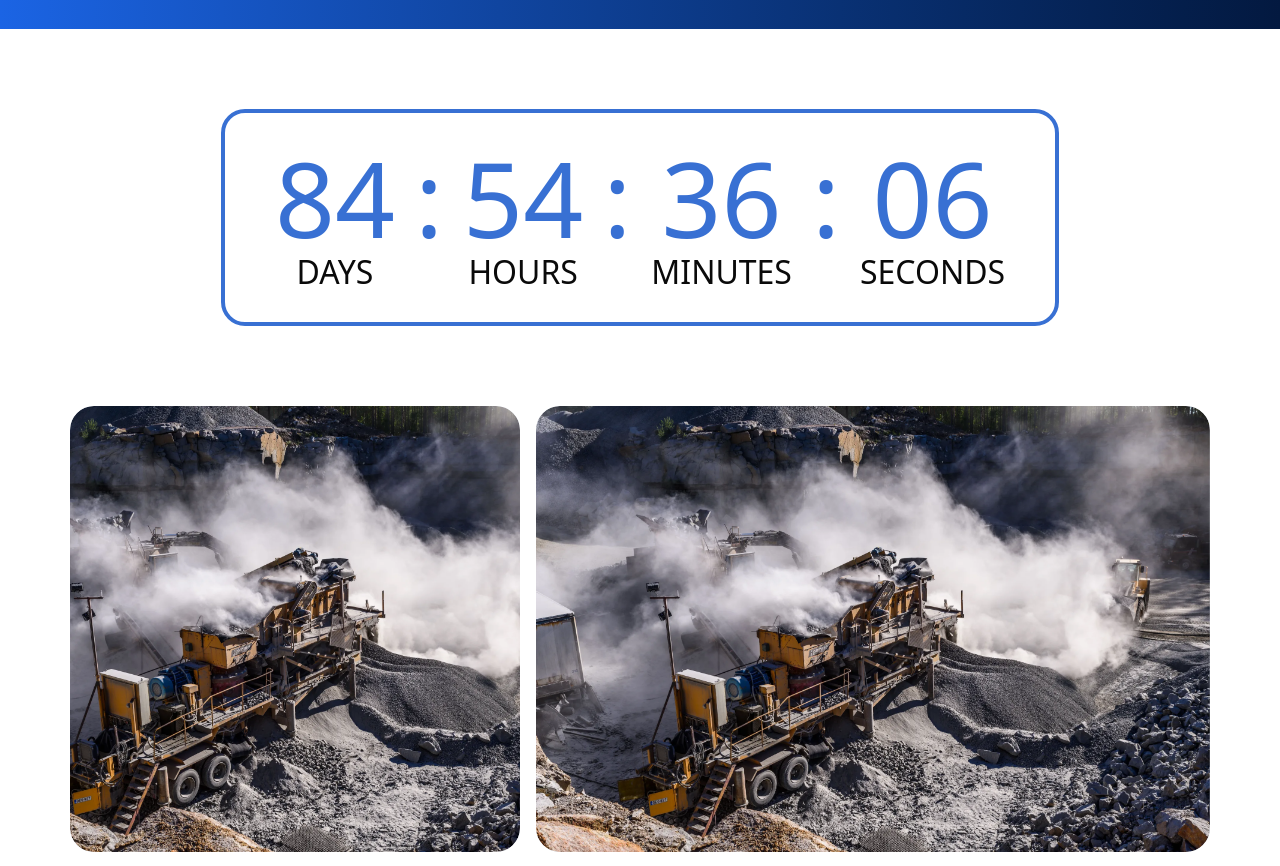
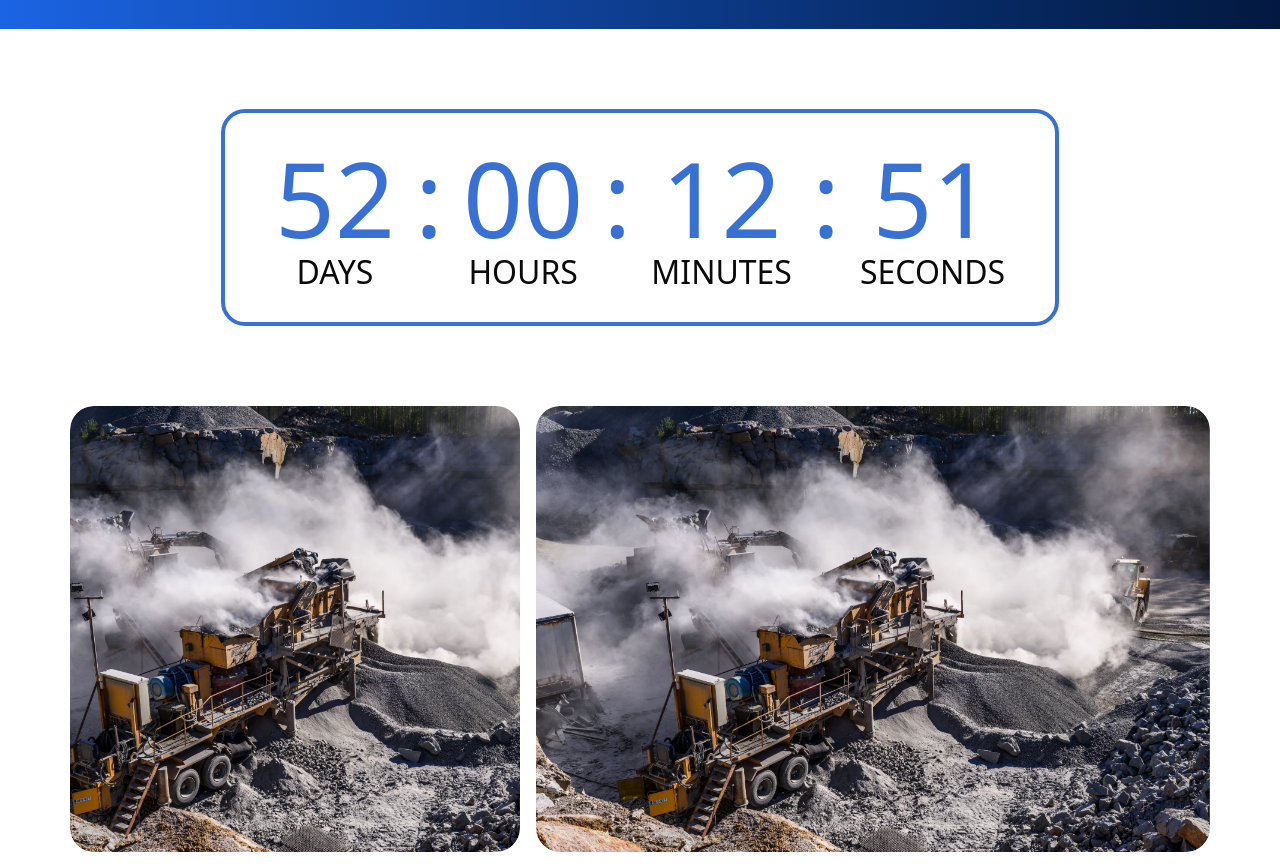
Before and after one commit to mandatedisrael/Blockfest-frontend, a Next.js app: page / in a window 1280 px wide. Shown: the part 884-1750 px from the top of the page. Built offline with nearby package versions, Linux system fonts and the light colour scheme.

Commit message:
fix: hover style error feat:added countdown component

```diff
--- a/app/page.tsx
+++ b/app/page.tsx
@@ -6,6 +6,7 @@ import { FaLocationDot } from "react-icons/fa6";
 import { IoCalendarClearOutline } from "react-icons/io5";
 import { EmblaOptionsType } from "embla-carousel";
 import Speakers from "@/components/carousel";
+import { Countdown } from "@/components/countdown";
 
 const HomePage = () => {
   const OPTIONS: EmblaOptionsType = { loop: true }
@@ -98,27 +99,7 @@ const HomePage = () => {
         </div>
       </section>
       <section className="flex flex-col items-center justify-center  py-[80px] px-[70px]">
-        <div className="flex items-start justify-center border-4 border-[#3870D3] w-fit space-x-5 rounded-[24px] py-[30px] px-[50px]">
-          <div className="flex items-center flex-col ">
-            <p className="text-[#3870D3] font-normal text-[104.95px] leading-[110px]">84</p>
-            <p className="font-[325px] text-[31.98px] leading-[120%] uppercase ">days</p>
-          </div>
-          <span className="text-[#3870D3] font-normal text-[104.95px] leading-[110px]">:</span>
-          <div className="flex items-center flex-col ">
-            <p className="text-[#3870D3] font-normal text-[104.95px] leading-[110px]">54</p>
-            <p className="font-[325px] text-[31.98px] leading-[120%] uppercase ">hours</p>
-          </div>
-          <span className="text-[#3870D3] font-normal text-[104.95px] leading-[110px]">:</span>
-          <div className="flex items-center flex-col ">
-            <p className="text-[#3870D3] font-normal text-[104.95px] leading-[110px]">36</p>
-            <p className="font-[325px] text-[31.98px] leading-[120%] uppercase ">minutes</p>
-          </div>
-          <span className="text-[#3870D3] font-normal text-[104.95px] leading-[110px]">:</span>
-          <div className="flex items-center flex-col ">
-            <p className="text-[#3870D3] font-normal text-[104.95px] leading-[110px]">06</p>
-            <p className="font-[325px] text-[31.98px] leading-[120%] uppercase ">seconds</p>
-          </div>
-        </div>
+        <Countdown targetDate={"2025-10-11T23:59:59"} />
 
 
         <div className="flex flex-col gap-4 w-full mt-[80px]">
--- /dev/null
+++ b/components/countdown.tsx
@@ -0,0 +1,113 @@
+/* eslint-disable react-hooks/exhaustive-deps */
+"use client";
+import { useState, useEffect, useRef } from 'react';
+
+interface CountdownProps {
+  targetDate: string | Date;
+  onExpire?: () => void;
+}
+
+interface TimeLeft {
+  days: number;
+  hours: number;
+  minutes: number;
+  seconds: number;
+}
+
+export function Countdown ({ targetDate, onExpire }: CountdownProps)  {
+  const [timeLeft, setTimeLeft] = useState<TimeLeft>({ days: 0, hours: 0, minutes: 0, seconds: 0 });
+  const intervalRef = useRef<NodeJS.Timeout | null>(null);
+
+  const calculateTimeLeft = (): TimeLeft => {
+    const difference = +new Date(targetDate) - +new Date();
+
+    if (difference <= 0) {
+      return { days: 0, hours: 0, minutes: 0, seconds: 0 };
+    }
+
+    return {
+      days: Math.floor(difference / (1000 * 60 * 60 * 24)),
+      hours: Math.floor((difference / (1000 * 60 * 60)) % 24),
+      minutes: Math.floor((difference / 1000 / 60) % 60),
+      seconds: Math.floor((difference / 1000) % 60),
+    };
+  };
+
+  useEffect(() => {
+    const updateCountdown = () => {
+      const newTimeLeft = calculateTimeLeft();
+      setTimeLeft(newTimeLeft);
+
+      // Check if expired
+      if (Object.values(newTimeLeft).every(value => value === 0)) {
+        onExpire?.();
+        if (intervalRef.current) {
+          clearInterval(intervalRef.current);
+        }
+      }
+    };
+
+    // Initial calculation
+    updateCountdown();
+
+    // Set up interval
+    intervalRef.current = setInterval(updateCountdown, 1000);
+
+    // Cleanup
+    return () => {
+      if (intervalRef.current) {
+        clearInterval(intervalRef.current);
+      }
+    };
+  }, [targetDate, onExpire]);
+
+  const formatNumber = (num: number): string => {
+    return num.toString().padStart(2, '0');
+  };
+
+  return (
+    <div className="flex items-start justify-center border-4 border-[#3870D3] w-fit space-x-5 rounded-[24px] py-[30px] px-[50px]">
+      <div className="flex items-center flex-col">
+        <p className="text-[#3870D3] font-normal text-[104.95px] leading-[110px] tabular-nums">
+          {formatNumber(timeLeft.days)}
+        </p>
+        <p className="font-light text-[31.98px] leading-[120%] uppercase">
+          days
+        </p>
+      </div>
+
+      <span className="text-[#3870D3] font-normal text-[104.95px] leading-[110px]">:</span>
+
+      <div className="flex items-center flex-col">
+        <p className="text-[#3870D3] font-normal text-[104.95px] leading-[110px] tabular-nums">
+          {formatNumber(timeLeft.hours)}
+        </p>
+        <p className="font-light text-[31.98px] leading-[120%] uppercase">
+          hours
+        </p>
+      </div>
+
+      <span className="text-[#3870D3] font-normal text-[104.95px] leading-[110px]">:</span>
+
+      <div className="flex items-center flex-col">
+        <p className="text-[#3870D3] font-normal text-[104.95px] leading-[110px] tabular-nums">
+          {formatNumber(timeLeft.minutes)}
+        </p>
+        <p className="font-light text-[31.98px] leading-[120%] uppercase">
+          minutes
+        </p>
+      </div>
+
+      <span className="text-[#3870D3] font-normal text-[104.95px] leading-[110px]">:</span>
+
+      <div className="flex items-center flex-col">
+        <p className="text-[#3870D3] font-normal text-[104.95px] leading-[110px] tabular-nums">
+          {formatNumber(timeLeft.seconds)}
+        </p>
+        <p className="font-light text-[31.98px] leading-[120%] uppercase">
+          seconds
+        </p>
+      </div>
+    </div>
+  );
+};
--- a/components/ui/button.tsx
+++ b/components/ui/button.tsx
@@ -9,13 +9,13 @@ const buttonVariants = cva(
   {
     variants: {
       variant: {
-        default: "bg-[#3D7BE8] text-primary-foreground shadow-xs hover:bg-primary/90",
+        default: "bg-[#3D7BE8] text-primary-foreground shadow-xs hover:bg-[#6597ED]",
         destructive:
           "bg-destructive text-white shadow-xs hover:bg-destructive/90 focus-visible:ring-destructive/20 dark:focus-visible:ring-destructive/40 dark:bg-destructive/60",
         outline:
           "border bg-background shadow-xs hover:bg-accent hover:text-accent-foreground dark:bg-input/30 dark:border-input dark:hover:bg-input/50",
         secondary:
-          "bg-[#1B64E4] text-secondary-foreground shadow-xs hover:bg-secondary/80",
+          "bg-[#1B64E4] text-secondary-foreground shadow-xs hover:bg-[#4F85EB]",
         ghost:
           "hover:bg-accent hover:text-accent-foreground dark:hover:bg-accent/50",
         link: "text-primary underline-offset-4 hover:underline",
```
